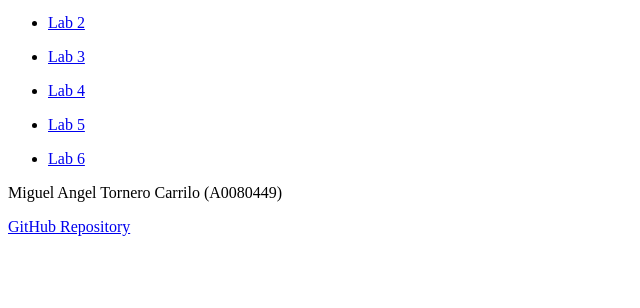
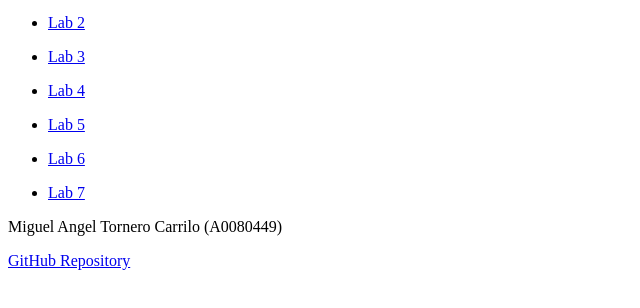
Before and after one commit to A00820449/web-dev-labs, a plain HTML site: page index.html in a window 1280 px wide. Shown: the part 100-408 px from the top of the page, without its empty margins (0-640 px from the left). Drawn offline with Linux system fonts and the light colour scheme.

Commit message:
added Lab 7 link

```diff
--- a/index.html
+++ b/index.html
@@ -40,6 +40,11 @@
                 <a href="lab6">Lab 6</a>
             </li>
         </ul>
+        <ul>
+            <li>
+                <a href="lab7">Lab 7</a>
+            </li>
+        </ul>
     </main>
     <footer>
         <p>Miguel Angel Tornero Carrilo (A0080449)</p>
```
